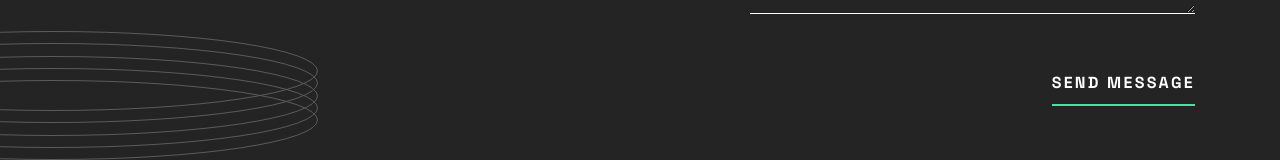
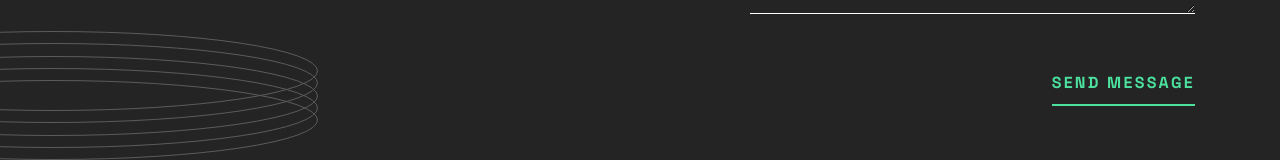
Before and after one commit to batyr-qhan/my-portfolio-v2, a Next.js app: page / in a window 1280 px wide. In both pictures the pointer is over the button "SEND MESSAGE". Shown: the part 3997-4157 px from the top of the page. Built offline with nearby package versions, Linux system fonts and the light colour scheme.

Commit message:
feat(styles): enhance button hover effect and add transition for contact controls

```diff
--- a/styles/globals.css
+++ b/styles/globals.css
@@ -510,6 +510,15 @@ h1 > span {
   margin-block-end: 16px;
 }
 
+.contact__control button:hover {
+  color: var(--accent);
+}
+
+.contact__control button {
+  transition: color var(--transition);
+}
+
+
 .contact__control input,
 .contact__control textarea {
   width: 100%;
```
